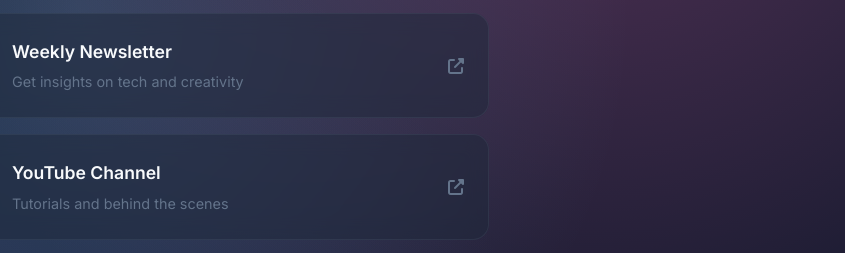
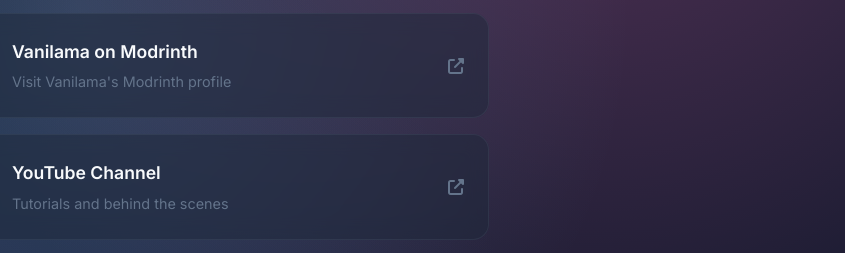
Before and after one commit to Vanilama-modded/VanilamasProfile, a plain HTML site: page index.html in a window 1280 px wide. Shown: the part 524-777 px from the top of the page, 435-1280 px from the left. Drawn offline with Linux system fonts and the light colour scheme.

Commit message:
Update index.html

```diff
--- a/index.html
+++ b/index.html
@@ -43,8 +43,8 @@
                     <img src="logo.svg" height="25" width="25">
                 </div>
                 <div class="link-content">
-                    <h3>Weekly Newsletter</h3>
-                    <p>Get insights on tech and creativity</p>
+                    <h3>Vanilama on Modrinth</h3>
+                    <p>Visit Vanilama's Modrinth profile</p>
                 </div>
                 <i class="fas fa-external-link-alt"></i>
             </div>
```
